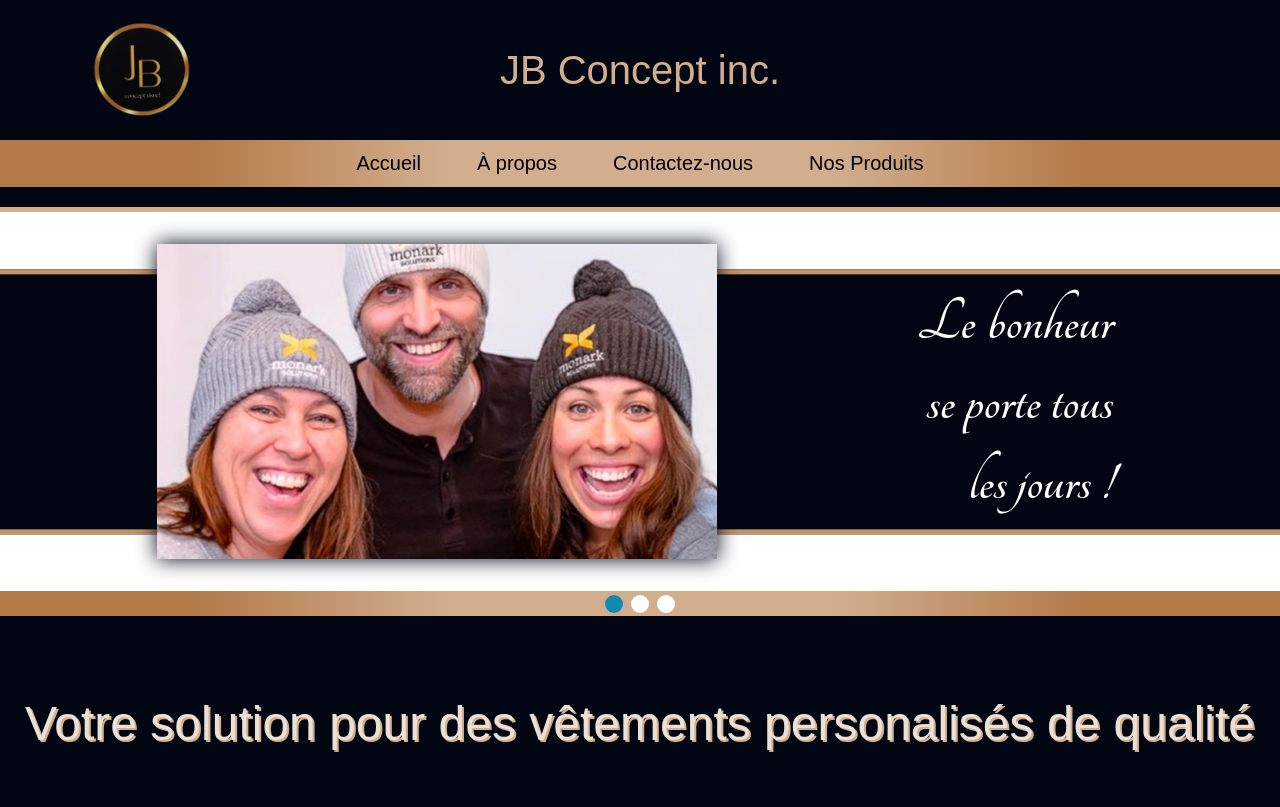
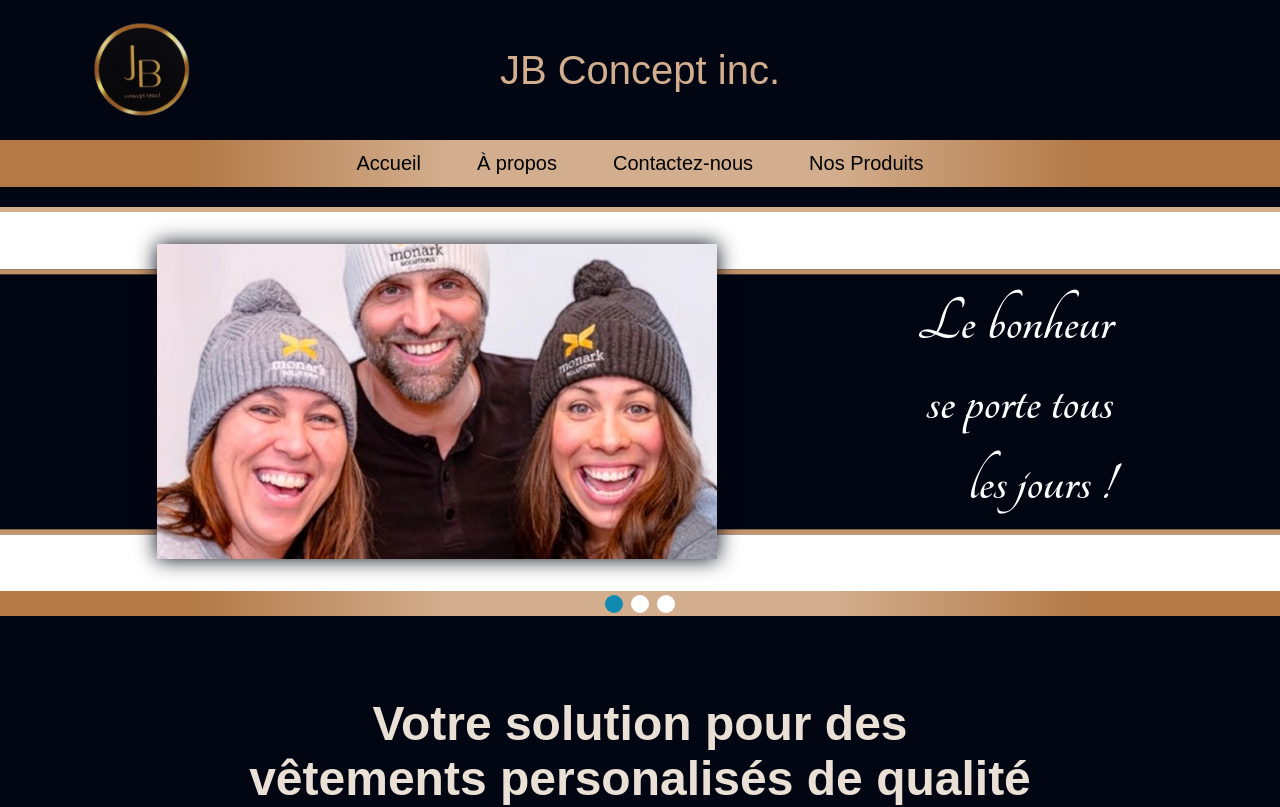
Before and after one commit to Fable54321/jb-concept, a React (Vite) app: page / in a window 1280 px wide. Shown: the top 807 px of the page. Built offline with nearby package versions, Linux system fonts and the light colour scheme; a web font is replaced by a local one.

Commit message:
first commit

```diff
--- a/src/App/Root/Home/Home.module.scss
+++ b/src/App/Root/Home/Home.module.scss
@@ -153,11 +153,11 @@
         font-family: $ff-primary;
         text-align: center;
         font-size: $fs-300;
-        text-shadow: 2px 2px $clr-accent-gold-700;
-        font-weight: 200;
+        font-weight: 700;
 
         @media(max-width: $mw-mobile) {
             font-size: $fs-200;
+            line-height: $sz-250;
 
         }
     }
--- a/src/Styles/Abstracts/_variables.scss
+++ b/src/Styles/Abstracts/_variables.scss
@@ -7,7 +7,7 @@
 $clr-accent-gold-1000 : #b37947;
 $clr-accent-gold-900 : hsl(28, 43%, 59%);
 
-$clr-accent-gold-700 : rgb(210, 174, 142);
+$clr-accent-gold-700 : #d2ae8e;
 
 
 
```
